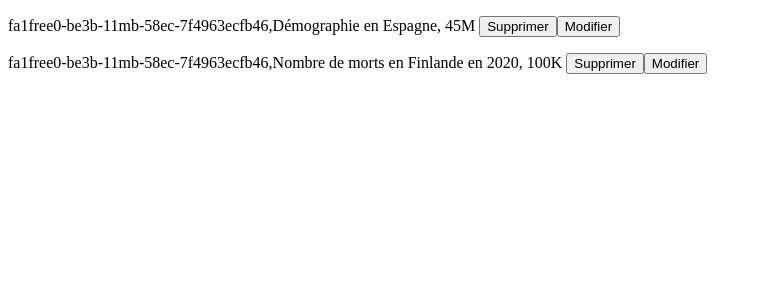
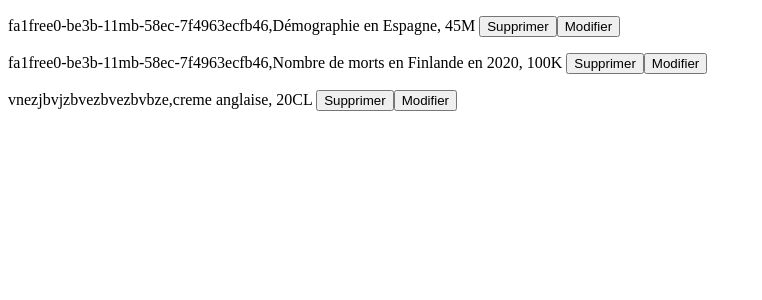
Before and after one commit to j-serme/Angular, an Angular app in the folder exam/: page / in a window 1280 px wide. Shown: the top 300 px of the page, without its empty margins (0-762 px from the left). Built offline with nearby package versions, Linux system fonts and the light colour scheme.

Commit message:
Exercice 6

```diff
--- a/exam/src/app/app.component.ts
+++ b/exam/src/app/app.component.ts
@@ -15,8 +15,14 @@ export class AppComponent {
   stat1 = new Statistique("fa1free0-be3b-11mb-58ec-7f4963ecfb46", "Démographie en Espagne", "45M");
   stat2 = new Statistique("fa1free0-be3b-11mb-58ec-7f4963ecfb46", "Nombre de morts en Finlande en 2020", "100K");
 
+
+
   constructor() {
-    this.tabStatistiques.push(this.stat1, this.stat2)
+    this.tabStatistiques.push(this.stat1, this.stat2);
+
+    setTimeout(() => {
+      this.tabStatistiques.push(new Statistique("vnezjbvjzbvezbvezbvbze", "creme anglaise", "20CL"));
+    }, 5000);
   }
 
 
```
